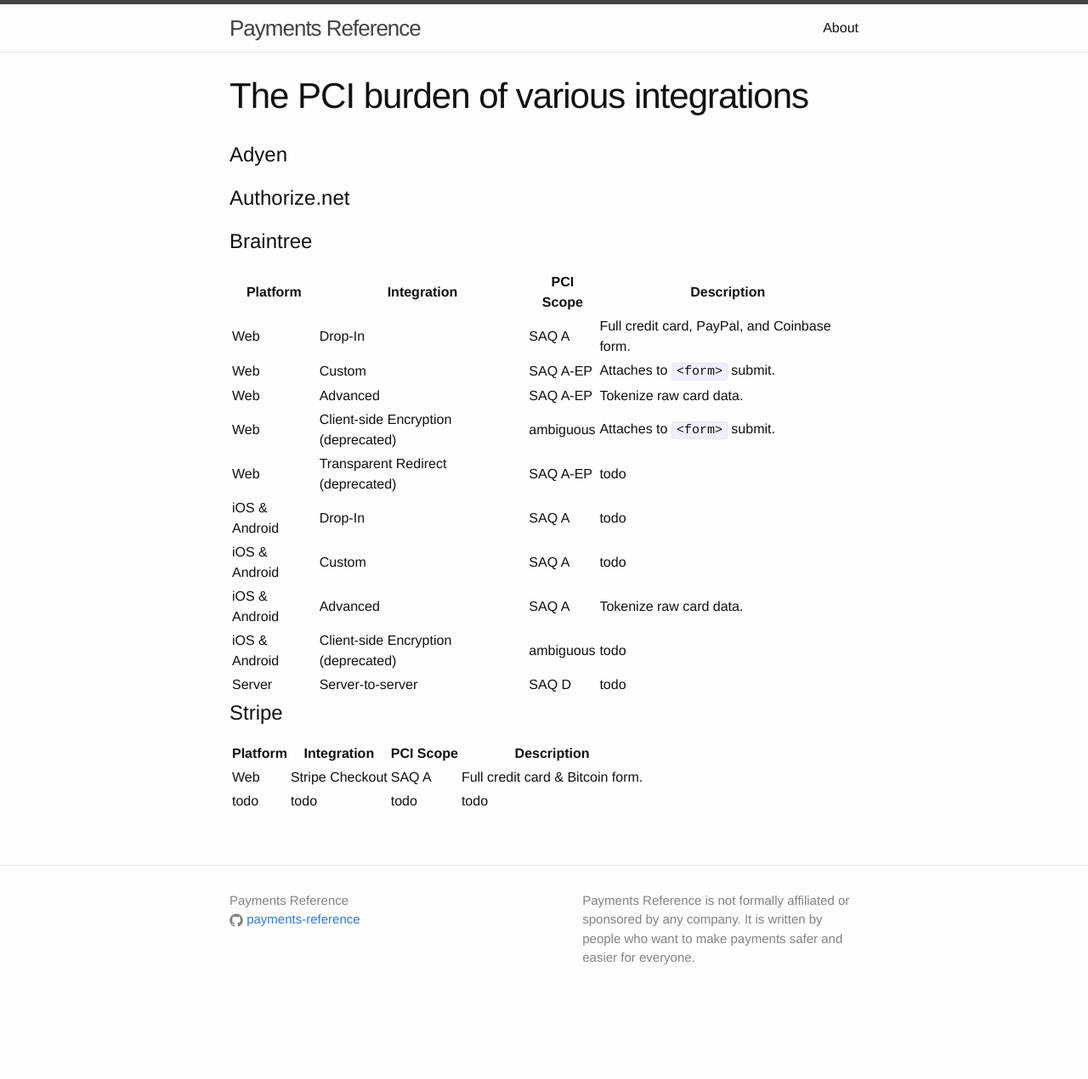
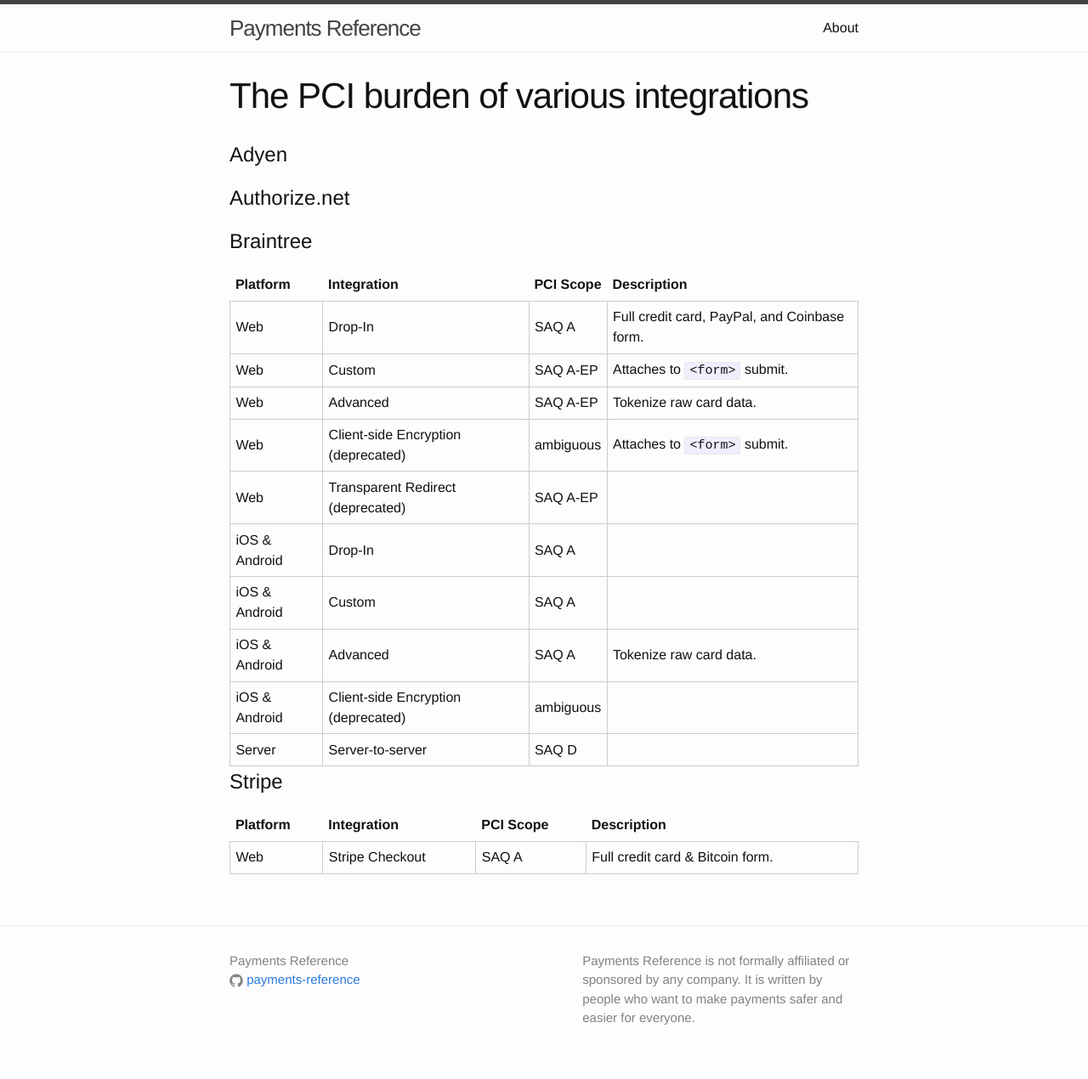
Before and after one commit to payments-reference/payments-reference, a Jekyll site: the page built from pci-compliance/integrations.md, in a window 1280 px wide. Shown: the whole page at 85% size. Built offline with Jekyll 4.4.1, drawn with Linux system fonts in a browser that asks for light colours; before the commit the page ends 1199 px from its top, so only the background shows below that.

Commit message:
Mess with table styling

```diff
--- a/_sass/_base.scss
+++ b/_sass/_base.scss
@@ -202,3 +202,16 @@ pre {
         }
     }
 }
+
+table {
+  width: 100%;
+  border-collapse: collapse;
+  th {
+    text-align: left;
+    padding: 0.4em;
+  }
+  td {
+    border: solid 1px #ccc;
+    padding: 0.4em;
+  }
+}
--- a/pci-compliance/integrations.md
+++ b/pci-compliance/integrations.md
@@ -16,16 +16,15 @@ Web | Drop-In | SAQ A | Full credit card, PayPal, and Coinbase form.
 Web | Custom | SAQ A-EP | Attaches to `<form>` submit.
 Web | Advanced | SAQ A-EP | Tokenize raw card data.
 Web | Client-side Encryption (deprecated) | ambiguous | Attaches to `<form>` submit.
-Web | Transparent Redirect (deprecated) | SAQ A-EP | todo
-iOS & Android | Drop-In | SAQ A | todo
-iOS & Android | Custom | SAQ A | todo
+Web | Transparent Redirect (deprecated) | SAQ A-EP |
+iOS & Android | Drop-In | SAQ A |
+iOS & Android | Custom | SAQ A |
 iOS & Android | Advanced | SAQ A | Tokenize raw card data.
-iOS & Android | Client-side Encryption (deprecated) | ambiguous | todo
-Server | Server-to-server | SAQ D | todo
+iOS & Android | Client-side Encryption (deprecated) | ambiguous |
+Server | Server-to-server | SAQ D |
 
 # Stripe
 
 Platform | Integration | PCI Scope | Description
 -----|-----|-----|-----
 Web | Stripe Checkout | SAQ A | Full credit card & Bitcoin form.
-todo | todo | todo | todo
```
